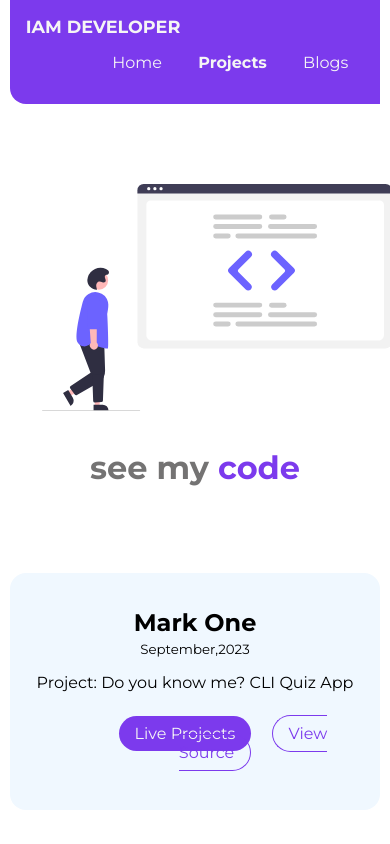
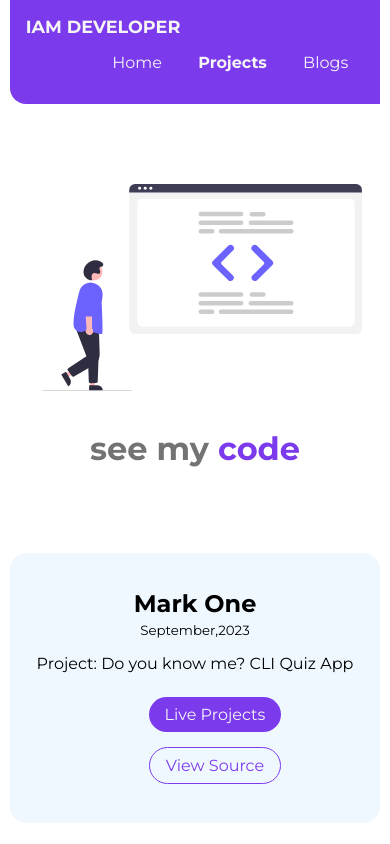
Before and after one commit to ChethanFrontendDev/My_Portfolio, a plain HTML site: page Projects.html in a window 390 px wide. Shown: the top 844 px of the page. Drawn offline with Linux system fonts and the light colour scheme.

Commit message:
css : media querry added for responsiveness

```diff
--- a/styles.css
+++ b/styles.css
@@ -50,7 +50,7 @@ body{
 }
 .hero .hero-img{
     padding-top: 3rem;
-    max-width: 350px;
+    max-width: 320px;
     display: block;
     margin: auto;
 }
@@ -116,10 +116,14 @@ body{
       max-width: 95%;
       width: 100%;
     }
-
     .list-item-inline {
       display: inline;
       padding: 0rem;
+    }
+
+    .section .project-section .list-item-inline{
+        display: block;
+        margin: 2rem 0rem;
     }
   }
 
```
